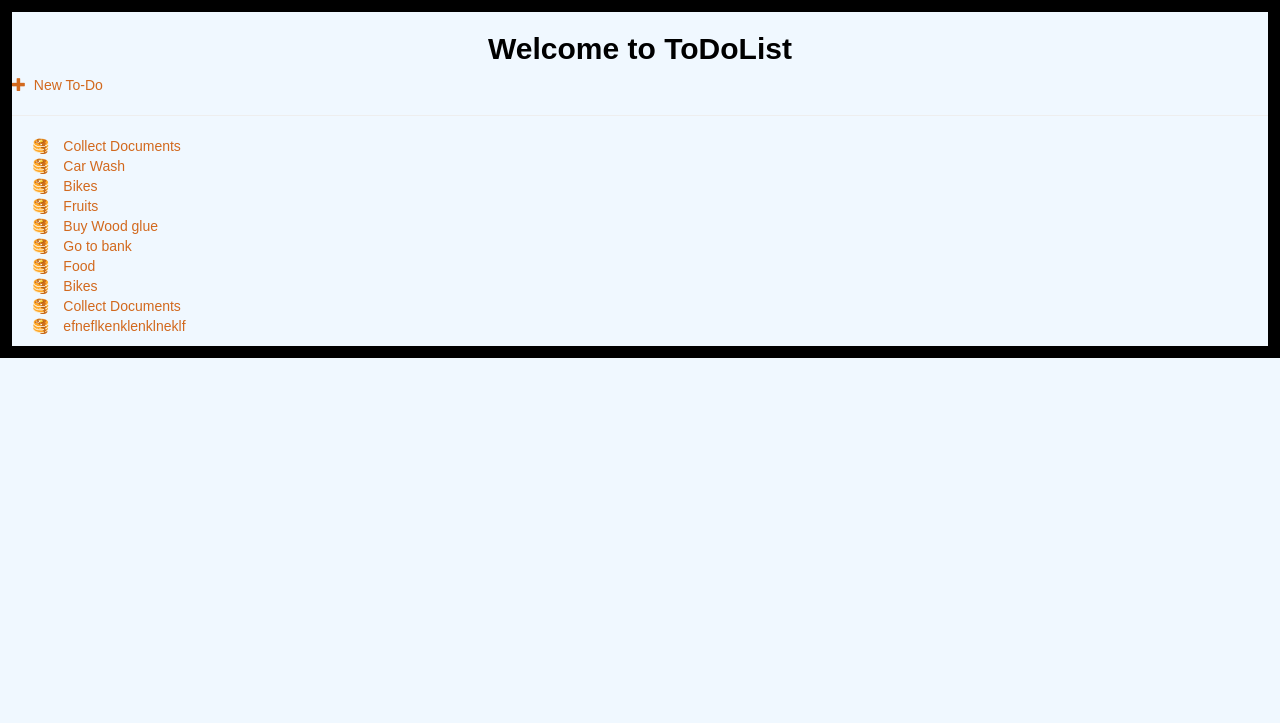
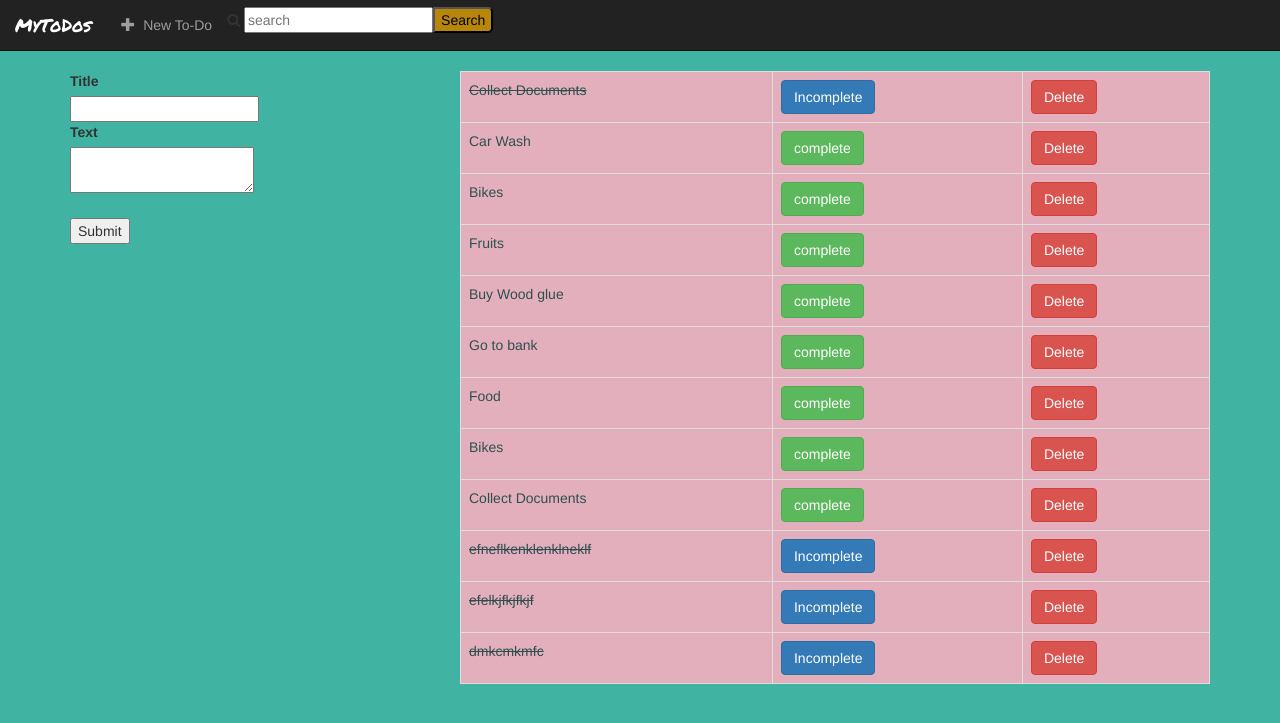
Before and after one commit to ChitraVKumar/ToDoList, a Django app: page /todos/ in a window 1280 px wide. Shown: the top 723 px of the page. Run offline with Django 3.2, Linux system fonts and the light colour scheme; data comes from the database, SQL or seed files in the repository; both versions use the stored data as it was after the commit; some libraries are stand-ins or nearby versions.

Commit message:
Adding ToDoList

```diff
--- a/todolist/todolist/settings.py
+++ b/todolist/todolist/settings.py
@@ -119,3 +119,5 @@ USE_TZ = True
 # https://docs.djangoproject.com/en/2.1/howto/static-files/
 
 STATIC_URL = '/static/'
+
+STATIC_ROOT = os.path.join(BASE_DIR, 'static')
--- a/todolist/todolist/urls.py
+++ b/todolist/todolist/urls.py
@@ -19,4 +19,5 @@ from django.contrib import admin
 urlpatterns = [
     url(r'^admin/', admin.site.urls),
     url(r'^todos/', include('todos.urls')),
+
 ]
--- a/todolist/todos/models.py
+++ b/todolist/todos/models.py
@@ -7,6 +7,7 @@ class Todo(models.Model):
     title = models.CharField(max_length=200)
     text = models.TextField()
     created_time = models.DateTimeField(default=datetime.now, blank=True)
+    complete = models.BooleanField(default=False)
 
     def __str__(self):
         return self.title
--- a/todolist/todos/static/css/style.css
+++ b/todolist/todos/static/css/style.css
@@ -1,21 +1,45 @@
-a{
-    color: chocolate;
+body{
+    background-color: #41B3A3;
 }
 
-body{
-    background-color: aliceblue;
+a{
     color: black;
-    font-family: sans-serif;
-    border: 12px solid;
 }
-
-li:before{
-    content: '\1F95E';
-    margin-left: -20px;
+.todo-completed {
+    text-decoration: line-through;
+    background: rgba(149, 165, 166, .3);
+}
+.list-group-item-text{
+    color: darkslategrey;
+}
+.navbar-brand {
+    font-family: 'Permanent Marker', cursive;
+}
+.search-form{
+    margin-top: 7px;
+    float: right;
     margin-right: 10px;
 }
 
-h2{
-    alignment: center;
-    font-weight: bold;
+button{
+    float:right;
+    color: black;
+    background: darkgoldenrod;
+    border-radius: 0 5px 5px 0;
+    cursor: pointer;
+    position: relative;
+
 }
+.style {
+    text-decoration-color: red;
+}
+.table-bordered{
+    background: #E3AFBC;
+}
+
+.jumbotron{
+    background-color: #ECF0F1;
+}
+.btn-primary{
+
+}
--- a/todolist/todos/templates/Header-Footer/top.html
+++ b/todolist/todos/templates/Header-Footer/top.html
@@ -1,21 +1,50 @@
 <!DOCTYPE html>
 <html lang="en">
 <head>
-    <meta charset="UTF-8">
-    <meta name="viewport" content="width=device-width, initial-scale=1">
-    <link rel="stylesheet" href="https://maxcdn.bootstrapcdn.com/bootstrap/3.4.0/css/bootstrap.min.css">
-    <script src="https://ajax.googleapis.com/ajax/libs/jquery/3.3.1/jquery.min.js"></script>
-    <script src="https://maxcdn.bootstrapcdn.com/bootstrap/3.4.0/js/bootstrap.min.js"></script>
-    {% load static %}
-    <link rel="stylesheet" href="{% static 'css/style.css' %}">
+    <meta charset="utf-8">
     <title>TO DO LIST!!</title>
+    {% load staticfiles %}
+    <meta name="viewport" content="width=device-width, initial-scale=1, shrink-to-fit=no">
+
+    <!--CSS and Bootstrap-->
+    <link rel="stylesheet" href="http://maxcdn.bootstrapcdn.com/bootstrap/3.3.6/css/bootstrap.min.css">
+    <link href='https://fonts.googleapis.com/css?family=Satisfy' rel='stylesheet' type='text/css'>
+    <link rel="stylesheet" type="text/css" href="{% static 'css/style.css' %}">
+    <link href="https://cdnjs.cloudflare.com/ajax/libs/font-awesome/4.7.0/css/font-awesome.min.css" rel="stylesheet"/>
+    <script src="http://ajax.googleapis.com/ajax/libs/jquery/1.12.0/jquery.min.js"></script>
+    <script src="http://maxcdn.bootstrapcdn.com/bootstrap/3.3.6/js/bootstrap.min.js"></script>
+<style>
+    @import url('https://fonts.googleapis.com/css?family=Permanent+Marker');
+    @import url("//maxcdn.bootstrapcdn.com/font-awesome/4.1.0/css/font-awesome.min.css");
+</style>
+
 </head>
 <body>
-    <header>
-        <h2 align="center">Welcome to ToDoList</h2>
-        <a href="/todos/add">
-            <span class="glyphicon glyphicon-plus"></span>&nbsp; New To-Do
-        </a>
+    <nav class="navbar navbar-inverse navbar-static-top">
+        <div class="container-fluid">
+            <div class="nav-header">
+            <button type="button" class="navbar-toggle" data-toggle="collapse" data-target="#topNavBar">
+                <span class="icon-bar"></span>
+                <span class="icon-bar"></span>
+                <span class="icon-bar"></span>
+            </button>
+            <a href="/todos" class="navbar-brand">MyToDos</a>
+            </div>
+            <div class="collapse navbar-collapse navbar-centre" id="topNavBar">
+                <ul class="nav navbar-nav mr-auto">
+                    <li><a href="/todos/add">
+                        <span class="glyphicon glyphicon-plus"></span>&nbsp
+                        New To-Do
+                    </a></li>
+                    <li>
+                        <form class="search-form" method="get" action="/todos/">
+                                <span class="fa fa-search"></span>
+                                <input type="text" name="q" placeholder="search">
+                                <button class="button">Search</button>
+                        </form>
+                    </li>
+                </ul>
+            </div>
+        </div>
 
-    <hr>
-    </header>
+    </nav>
--- a/todolist/todos/templates/add.html
+++ b/todolist/todos/templates/add.html
@@ -1,10 +1,11 @@
 {% include 'Header-Footer/top.html' %}
+<div class="container">
 <form action="{% url 'add' %}" method="post">
     {% csrf_token %}
         <label for="title">Title</label><br />
         <input type="text" name="title" id="title" />
         <br>
-        <label for="text">Text</label<br/>
+        <label for="text">Text</label><br/>
         <textarea name="text" id="text"></textarea>
         <br><br>
         <input type="submit" value="Submit" />
@@ -13,4 +14,6 @@
 
 <a href="/todos">Go Back</a>
 
+</div>
+
 {% include 'Header-Footer/bottom.html' %}
--- a/todolist/todos/templates/index.html
+++ b/todolist/todos/templates/index.html
@@ -1,8 +1,60 @@
 {% include 'Header-Footer/top.html' %}
-    <ul>
-    {% for todo in todos %}
-        <li><a href="/todos/details/{{ todo.id }}"> {{ todo.title }}</a></li>
-    {% endfor %}
 
-    </ul>
+<div class="container">
+    <div class="row">
+        <div class="col-sm-4">
+            <form action="{% url 'add' %}" method="post">
+            {% csrf_token %}
+                <label for="title">Title</label><br />
+                <input type="text" name="title" id="title" />
+                <br>
+                <label for="text">Text</label><br/>
+                <textarea name="text" id="text"></textarea>
+                <br><br>
+                <input type="submit" value="Submit" />
+            </form>
+
+        </div>
+
+
+        <div class="col-sm-8">
+             <div class="table-responsive">
+                <table class="table table-bordered">
+
+
+
+                    {% for todo in todos %}
+                        {% if todo.complete == False %}
+                    <tr>
+                        <td>
+                            <a class="list-group-item-text" href="/todos/details/{{ todo.id }}">{{ todo.title }}</a>
+                        </td>
+                        <td>
+                            <a href="{% url 'complete' id=todo.id %}" class="btn btn-success" id="{{ todo.id }}">complete</a>
+                        </td>
+                        <td>
+                            <a href="{% url 'delete' id=todo.id %}" class="btn btn-danger">Delete</a>
+                        </td>
+                    </tr>
+                        {% else %}
+                     <tr>
+                        <td>
+                            <a class="list-group-item-text" style="text-decoration: line-through" href="/todos/details/{{ todo.id }}">{{ todo.title }}</a>
+                        </td>
+                        <td>
+                            <a href="{% url 'complete' id=todo.id %}" class="btn btn-primary" id="{{ todo.id }}">Incomplete</a>
+                        </td>
+                        <td>
+                            <a href="{% url 'delete' id=todo.id %}" class="btn btn-danger">Delete</a>
+                        </td>
+                    </tr>
+                        {% endif %}
+                    {% endfor %}
+                </table>
+                </div>
+        </div>
+    </div>
+
+</div>
+
 {% include 'Header-Footer/bottom.html' %}
--- a/todolist/todos/urls.py
+++ b/todolist/todos/urls.py
@@ -3,6 +3,8 @@ from . import views
 
 urlpatterns = [
     url(r'^$', views.index, name='index'),
-    url(r'^details/(?P<id>[0-9]+)/$', views.details, name='details'),
-    url(r'^add/$', views.add, name='add'),
+    url(r'^details/(?P<id>[\w-]+)/$', views.details, name='details'),
+    url(r'^add', views.add, name='add'),
+    url(r'^complete/(?P<id>\d+)', views.complete, name='complete'),
+    url(r'^delete/(?P<id>\d+)', views.delete, name='delete'),
 ]
--- a/todolist/todos/views.py
+++ b/todolist/todos/views.py
@@ -1,9 +1,13 @@
-from django.shortcuts import render, redirect
+from django.shortcuts import render, redirect, get_object_or_404
+from django.db.models import Q
 from .models import Todo
 
 
 def index(request):
-    todos = Todo.objects.all()[:10]
+    query = request.GET.get('q', None)
+    todos = Todo.objects.all()
+    if query is not None:
+        todos = todos.filter(Q(title__icontains=query) | Q(text__icontains=query))
     context = {
         'todos': todos
     }
@@ -27,3 +31,19 @@ def add(request):
         return redirect('/todos')
     else:
         return render(request, 'add.html')
+
+
+def delete(request, id=None):
+    todo = Todo.objects.get(id=id)
+    todo.delete()
+    return redirect("/todos")
+
+
+def complete(request, id):
+    todo = Todo.objects.get(pk=id)
+    if(todo.complete):
+        todo.complete = False
+    else:
+        todo.complete = True
+    todo.save()
+    return redirect('/todos')
```
Also changed, not shown: todolist/todos/templates/details.html (+18 -4 lines), todolist/db.sqlite3, todolist/todos/migrations/0003_todo_status.py (added), todolist/todos/migrations/0004_auto_20190306_2325.py (added), todolist/todos/migrations/0005_auto_20190306_2331.py (added), todolist/todos/migrations/0006_auto_20190307_1036.py (added).
